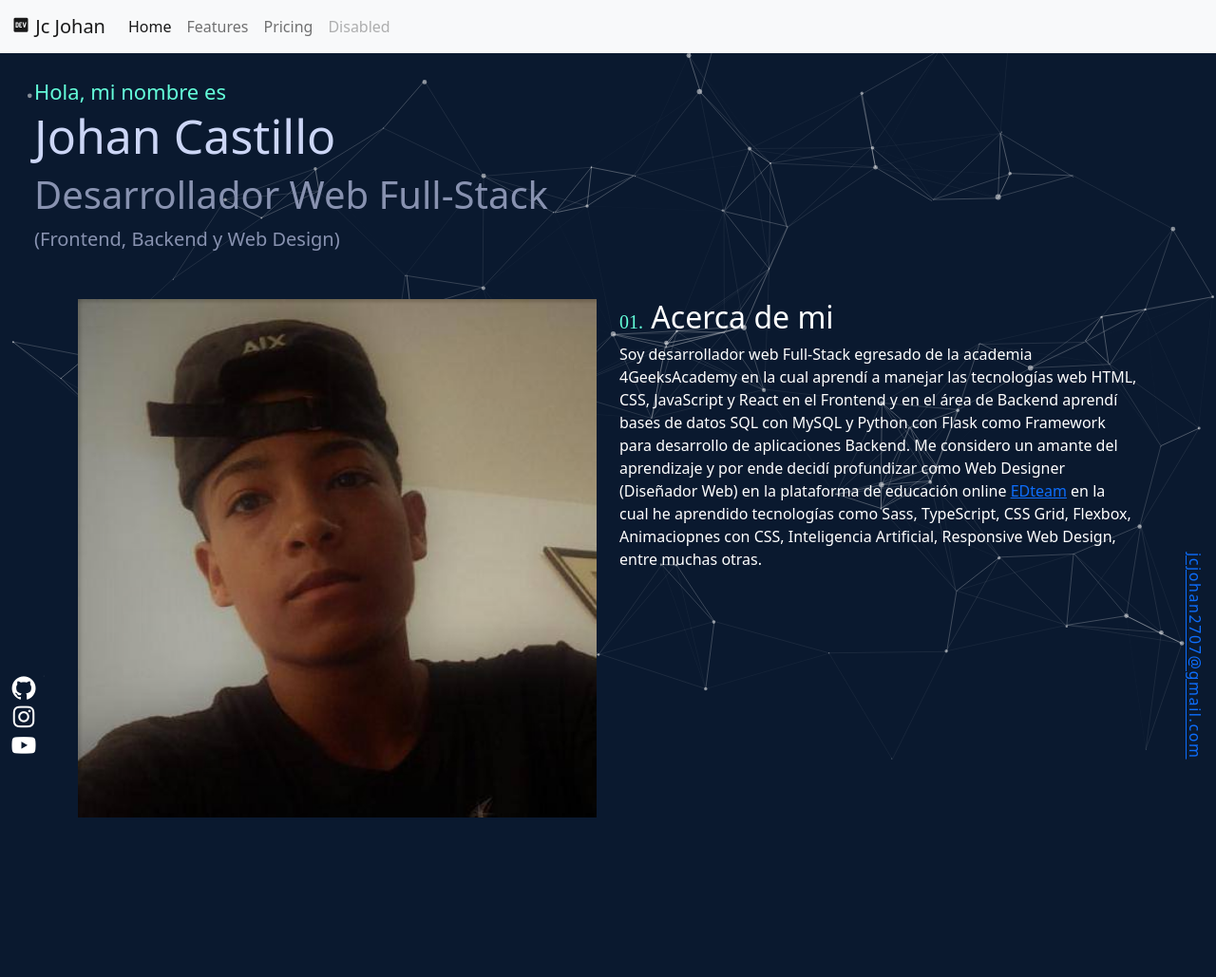
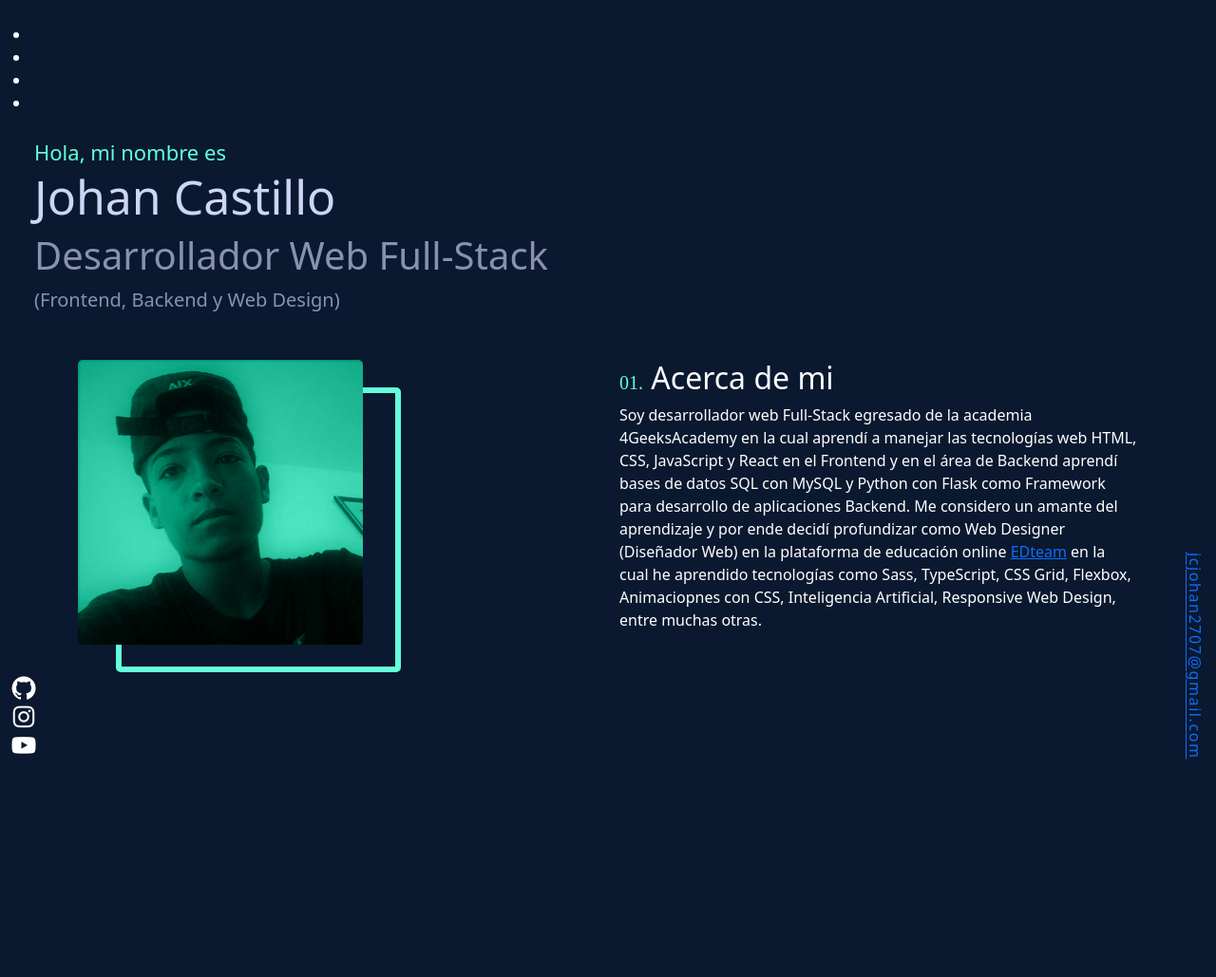
Before and after one commit to johancastillo/portafolio-jc, a PHP site: page / in a window 1280 px wide. Shown: the whole page at 95% size. After the commit the page ends 800 px from the top, so only its background shows below. Run offline with PHP 8.4, Linux system fonts and the light colour scheme; some libraries are stand-ins or nearby versions; some web fonts are replaced.

Commit message:
Fusion Mode with CSS

```diff
--- a/assets/css/main.css
+++ b/assets/css/main.css
@@ -68,14 +68,20 @@ body {
 
 .image-container {
   position: relative; }
-  .image-container .people2 {
+  .image-container .image {
+    width: 300px;
+    height: 300px;
+    border-radius: 5px;
+    background: url(./../img/jc2.jpg) center/cover, #64ffda;
+    background-blend-mode: luminosity; }
+    .image-container .image:hover {
+      background: url(./../img/jc2.jpg) center/cover; }
+  .image-container .box {
+    width: 300px;
+    height: 300px;
+    border: 6px solid #64ffda;
     position: absolute;
-    right: 0;
-    top: 0;
-    animation: change 6s infinite alternate; }
-
-@keyframes change {
-  from {
-    opacity: 1; }
-  to {
-    opacity: 0; } }
+    top: 29px;
+    left: 40px;
+    z-index: -1;
+    border-radius: 5px; }
--- a/assets/scss/main.scss
+++ b/assets/scss/main.scss
@@ -87,20 +87,28 @@ body{
 .image-container{
     position: relative;
 
-    .people2{
+    .image{
+        width: 300px;
+        height: 300px;
+        border-radius: 5px;
+
+        // Fusion Mode in CSS
+        background: url(./../img/jc2.jpg) center / cover, $color-two;
+        background-blend-mode: luminosity;
+
+        &:hover{
+            background: url(./../img/jc2.jpg) center / cover;
+        }
+    }
+
+    .box{
+        width: 300px;
+        height: 300px;
+        border: 6px solid $color-two;
         position: absolute;
-        right: 0;
-        top: 0;
-
-        animation: change 6s infinite alternate;
+        top: 29px;
+        left: 40px;
+        z-index: -1;
+        border-radius: 5px;
     }
 }
-
-@keyframes change{
-    from{
-        opacity: 1;
-    }
-    to{
-        opacity: 0;
-    }
-}
--- a/components/About.php
+++ b/components/About.php
@@ -5,18 +5,9 @@
         <div class="col-12 col-md-6 mb-5">
             <div class="image-container">
 
-                <img
-                    style="width: 100%"
-                    src="./assets/img/jc2.jpg"
-                    alt="mb-4 people"
-                >
+                <div class="image"></div>
 
-                <img
-                    style="width: 100%"
-                    src="./assets/img/jc.jpg"
-                    alt=""
-                    class="mb-4 people2"
-                >
+                <div class="box"></div>
 
             </div>
         </div>
--- a/components/Navbar.php
+++ b/components/Navbar.php
@@ -1,27 +1,11 @@
-<nav class="navbar navbar-expand-lg navbar-light bg-light">
-  <div class="container-fluid">
-    <a class="navbar-brand" href="#">
-        <span class="icon-dev-to"></span>
-        Jc Johan
-    </a>
-    <button class="navbar-toggler" type="button" data-bs-toggle="collapse" data-bs-target="#navbarNav" aria-controls="navbarNav" aria-expanded="false" aria-label="Toggle navigation">
-      <span class="navbar-toggler-icon"></span>
-    </button>
-    <div class="collapse navbar-collapse" id="navbarNav">
-      <ul class="navbar-nav">
-        <li class="nav-item">
-          <a class="nav-link active" aria-current="page" href="#">Home</a>
-        </li>
-        <li class="nav-item">
-          <a class="nav-link" href="#">Features</a>
-        </li>
-        <li class="nav-item">
-          <a class="nav-link" href="#">Pricing</a>
-        </li>
-        <li class="nav-item">
-          <a class="nav-link disabled" href="#" tabindex="-1" aria-disabled="true">Disabled</a>
-        </li>
-      </ul>
-    </div>
-  </div>
-</nav>
+<header class="navegation">
+  <div><img src="" alt=""></div>
+  <nav>
+    <ul>
+      <li></li>
+      <li></li>
+      <li></li>
+      <li></li>
+    </ul>
+  </nav>
+</header>
--- a/index.php
+++ b/index.php
@@ -56,6 +56,6 @@
 
     <!-- Particles JS -->
     <script src="./assets/js/particles.min.js"></script>
-    <script src="./assets/js/app.js"></script>
+    <!-- <script src="./assets/js/app.js"></script> -->
 </body>
 </html>
```
